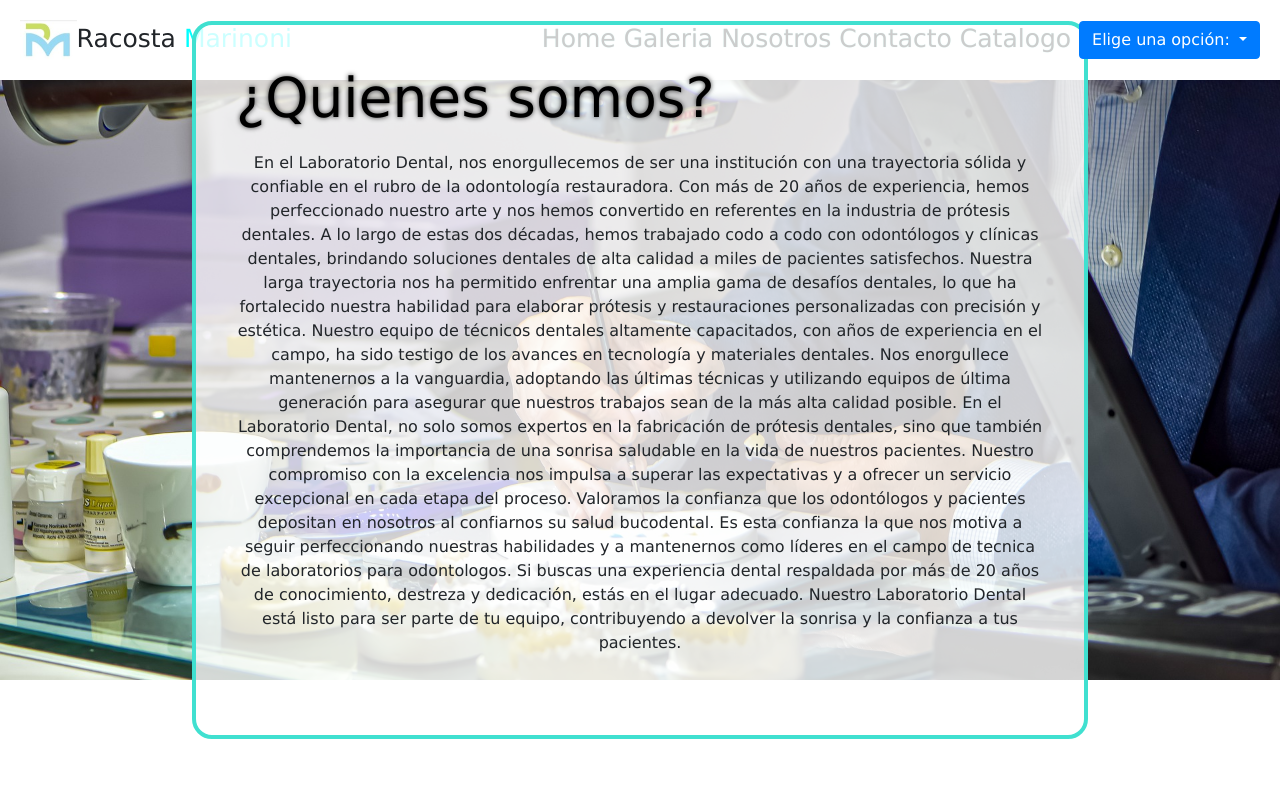
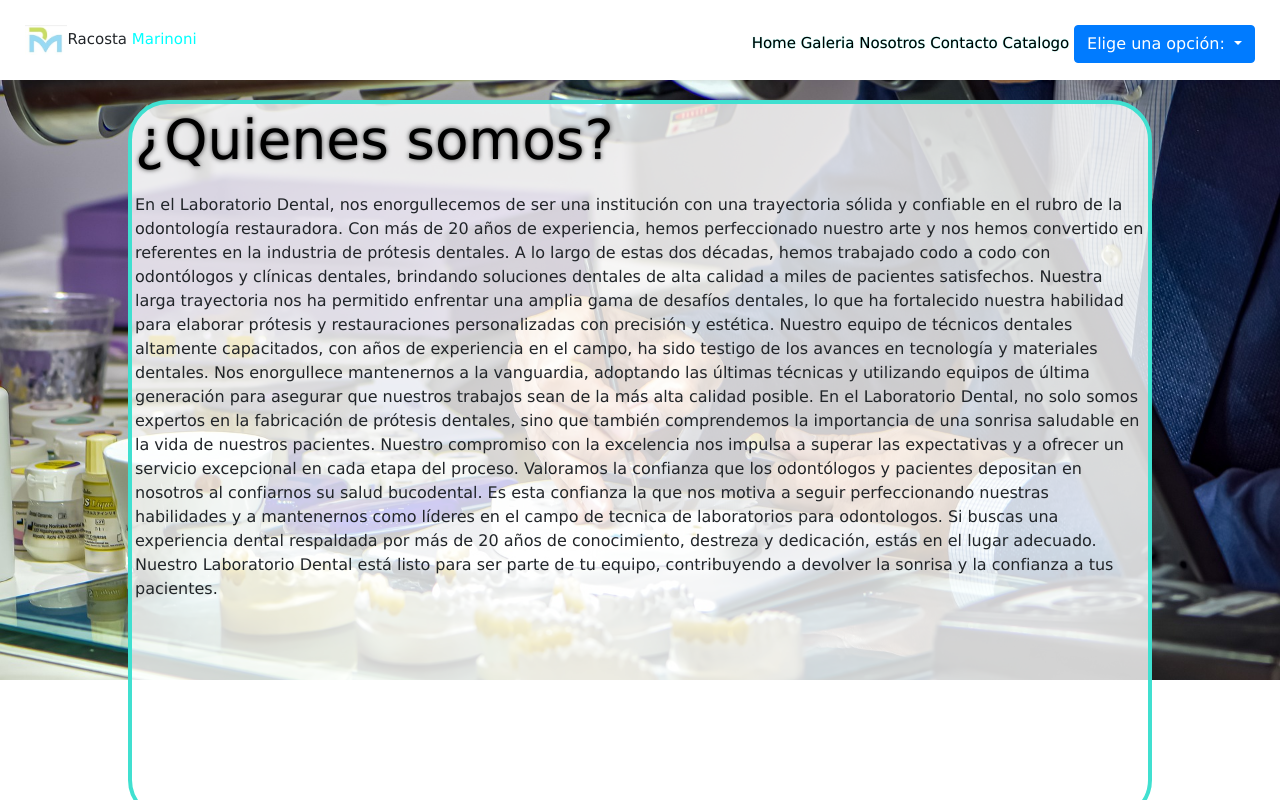
Before and after one commit to 0RAK0/proyecto-final, a plain HTML site: page pages/nosotros.html in a window 1280 px wide. Drawn offline with nearby package versions, Linux system fonts and the light colour scheme.

Commit message:
etapa final de segunda entrega

```diff
--- a/pages/estilos.css
+++ b/pages/estilos.css
@@ -3,16 +3,17 @@
     padding: 0;
     box-sizing: border-box;
     font-family: Verdana, Geneva, Tahoma, sans-serif;
+}
 
-}
+
 
 header{
     height: 80px;
     background-color: white;
     display: flex;
     justify-content: space-between;
-    padding: 20px;
-    font-size: 25px;
+    padding: 25px;
+    font-size: 15px;
     font-family: Verdana, Geneva, Tahoma, sans-serif;
 }
 header aside img{
@@ -51,13 +52,15 @@ header a:hover{
 }
 .call{
     width: 70%;
-    text-align: center;
     background-color: rgba(255, 255, 255, 0.8);
     padding: 40px;
     display:flex;
-    border-radius: 20px;
+    border-radius: 40px;
     border: 4px solid turquoise;
     font-family:Verdana, Geneva, Tahoma, sans-serif;
+    height:40%;
+
+
 }
 h1{
     color: black;
@@ -69,7 +72,7 @@ h1{
     margin-bottom: 40px;
 }
 h2{
-    text-align: center;
+
     padding: 20px;
 }
 .call a{
@@ -79,6 +82,23 @@ h2{
     padding: 10px 20px;
     border: 4px solid turquoise;
     font-family: s;
+
+
+}
+.call2{
+    width: 80%;
+    position:fixed;
+    top: 100px;
+    background-color: rgba(255, 255, 255, 0.8);
+    padding:3px;
+    display:inline-table;
+    border-radius: 40px;
+    border: 4px solid turquoise;
+    font-family:Verdana, Geneva, Tahoma, sans-serif;
+    height:90%;
+}
+.call2 p{
+
 }
 section{
     height:auto;
--- a/pages/nosotros.html
+++ b/pages/nosotros.html
@@ -43,7 +43,7 @@
     </header>
     <main class="main main-home">
 
-        <div class="call">
+        <div class="call2">
             <h1>¿Quienes somos?</h1>
             <p>En el Laboratorio Dental, nos enorgullecemos de ser una institución con una trayectoria sólida y confiable en el rubro de la odontología restauradora. Con más de 20 años de experiencia, hemos perfeccionado nuestro arte y nos hemos convertido en referentes en la industria de prótesis dentales.
 
```
